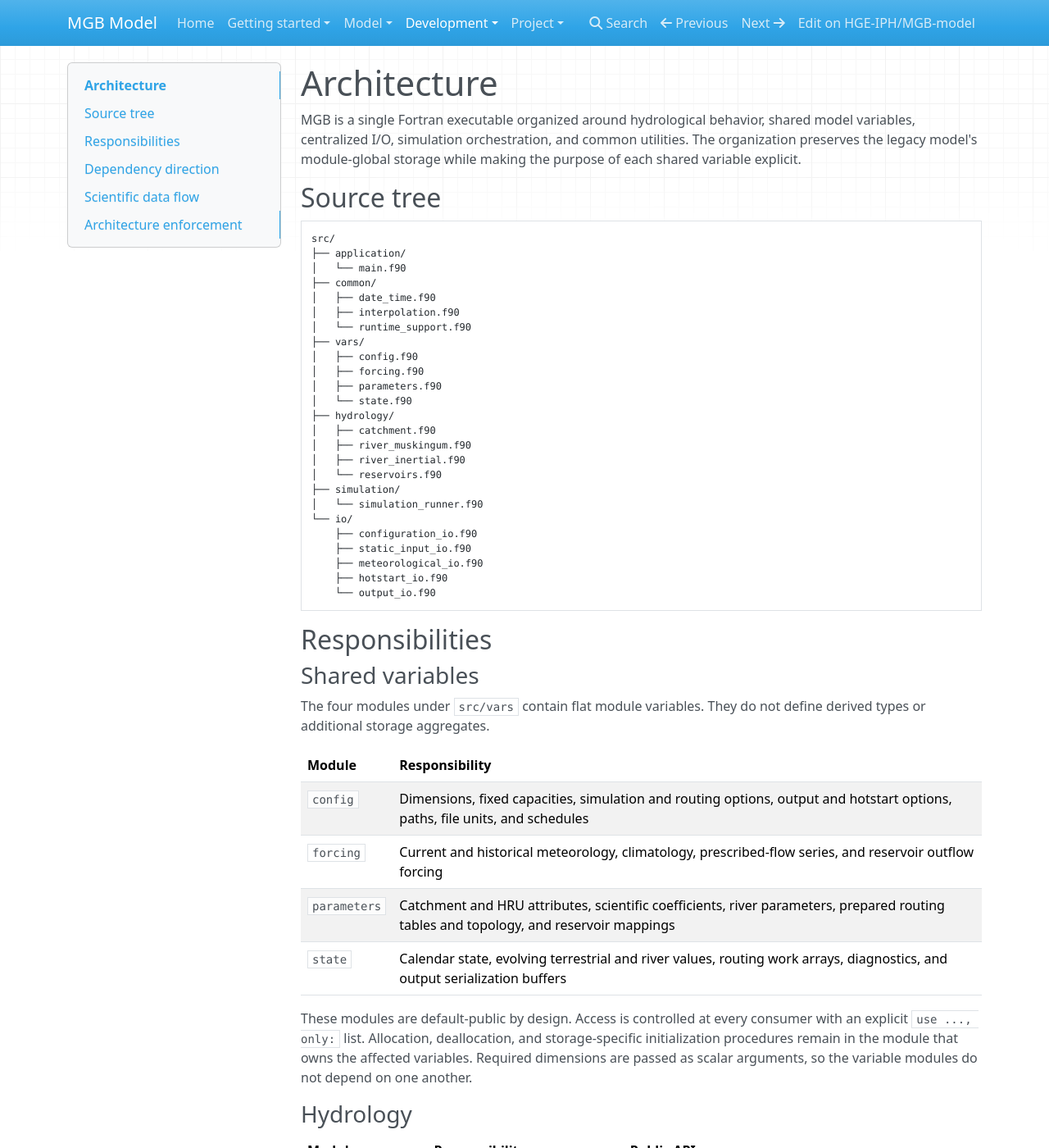
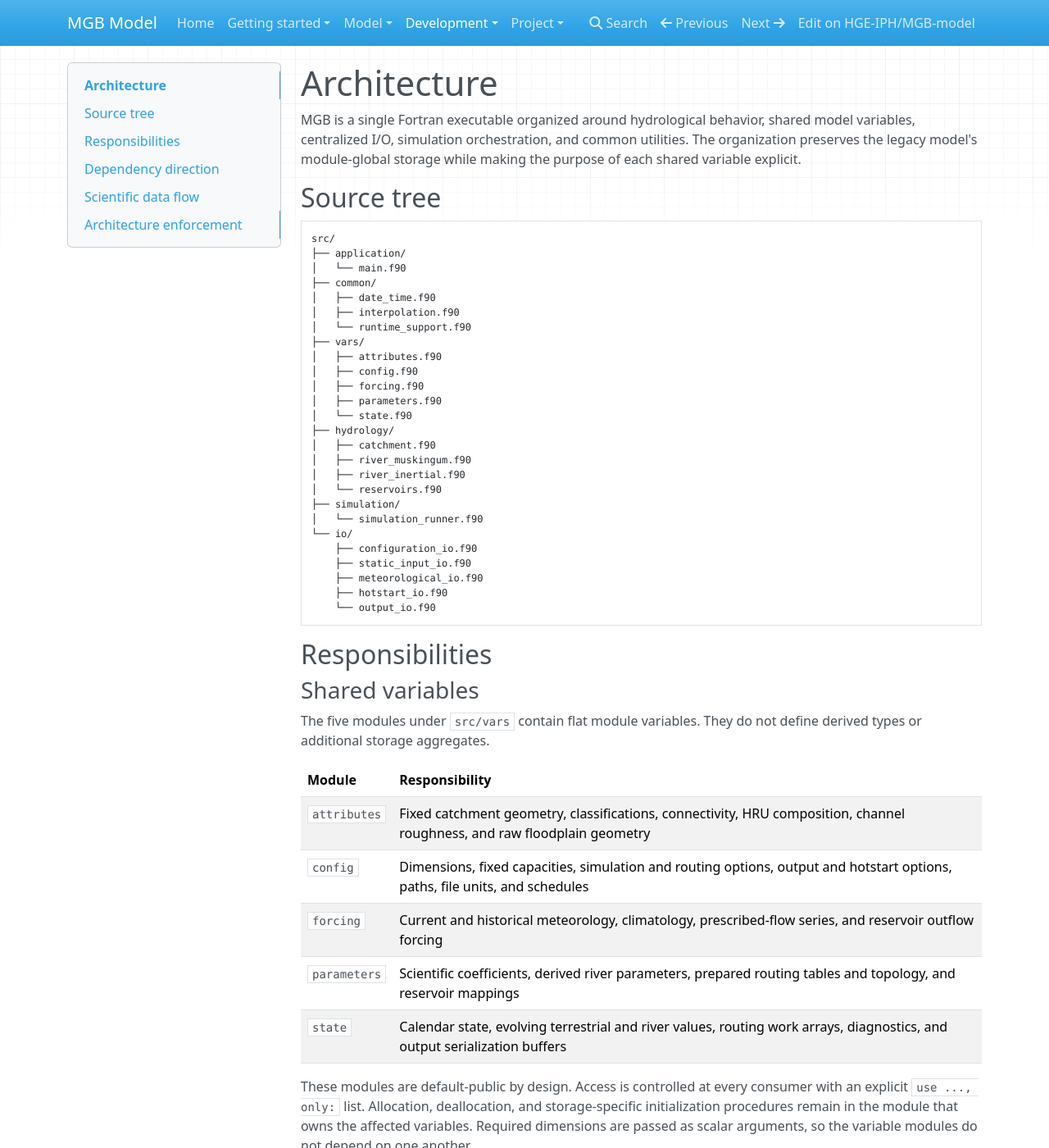
Before and after one commit to hge-iph/mgb-core, an MkDocs documentation site: the page built from docs/development/architecture.md, in a window 1280 px wide and 1400 px high. Shown: the whole window at 82% size. Built offline with MkDocs 1.6.1, drawn with Linux system fonts in a browser that asks for light colours; nearby versions of some CDN libraries; some of the changed text lies outside the part shown.

Commit message:
split attributes and parameteters

```diff
--- a/CMakeLists.txt
+++ b/CMakeLists.txt
@@ -30,6 +30,7 @@ set(MGB_SIMULATION_SOURCES
 )
 
 set(MGB_VARIABLE_SOURCES
+    src/vars/attributes.f90
     src/vars/config.f90
     src/vars/forcing.f90
     src/vars/parameters.f90
--- a/docs/development/architecture.md
+++ b/docs/development/architecture.md
@@ -16,6 +16,7 @@ src/
 │   ├── interpolation.f90
 │   └── runtime_support.f90
 ├── vars/
+│   ├── attributes.f90
 │   ├── config.f90
 │   ├── forcing.f90
 │   ├── parameters.f90
@@ -39,14 +40,15 @@ src/
 
 ### Shared variables
 
-The four modules under `src/vars` contain flat module variables. They do not
+The five modules under `src/vars` contain flat module variables. They do not
 define derived types or additional storage aggregates.
 
 | Module | Responsibility |
 | --- | --- |
+| `attributes` | Fixed catchment geometry, classifications, connectivity, HRU composition, channel roughness, and raw floodplain geometry |
 | `config` | Dimensions, fixed capacities, simulation and routing options, output and hotstart options, paths, file units, and schedules |
 | `forcing` | Current and historical meteorology, climatology, prescribed-flow series, and reservoir outflow forcing |
-| `parameters` | Catchment and HRU attributes, scientific coefficients, river parameters, prepared routing tables and topology, and reservoir mappings |
+| `parameters` | Scientific coefficients, derived river parameters, prepared routing tables and topology, and reservoir mappings |
 | `state` | Calendar state, evolving terrestrial and river values, routing work arrays, diagnostics, and output serialization buffers |
 
 These modules are default-public by design. Access is controlled at every
@@ -77,7 +79,7 @@ run the simulation, close files, and deallocate variables.
 
 `simulation_runner` preserves the timestep and hotstart sequence. The I/O
 modules retain ownership of all model files and serialize variables from the
-four shared namespaces without changing external formats.
+five shared namespaces without changing external formats.
 
 ## Dependency direction
 
```
Also changed, not shown: docs/development/fortran-style.md (+1 -1 lines), 13 other files.
